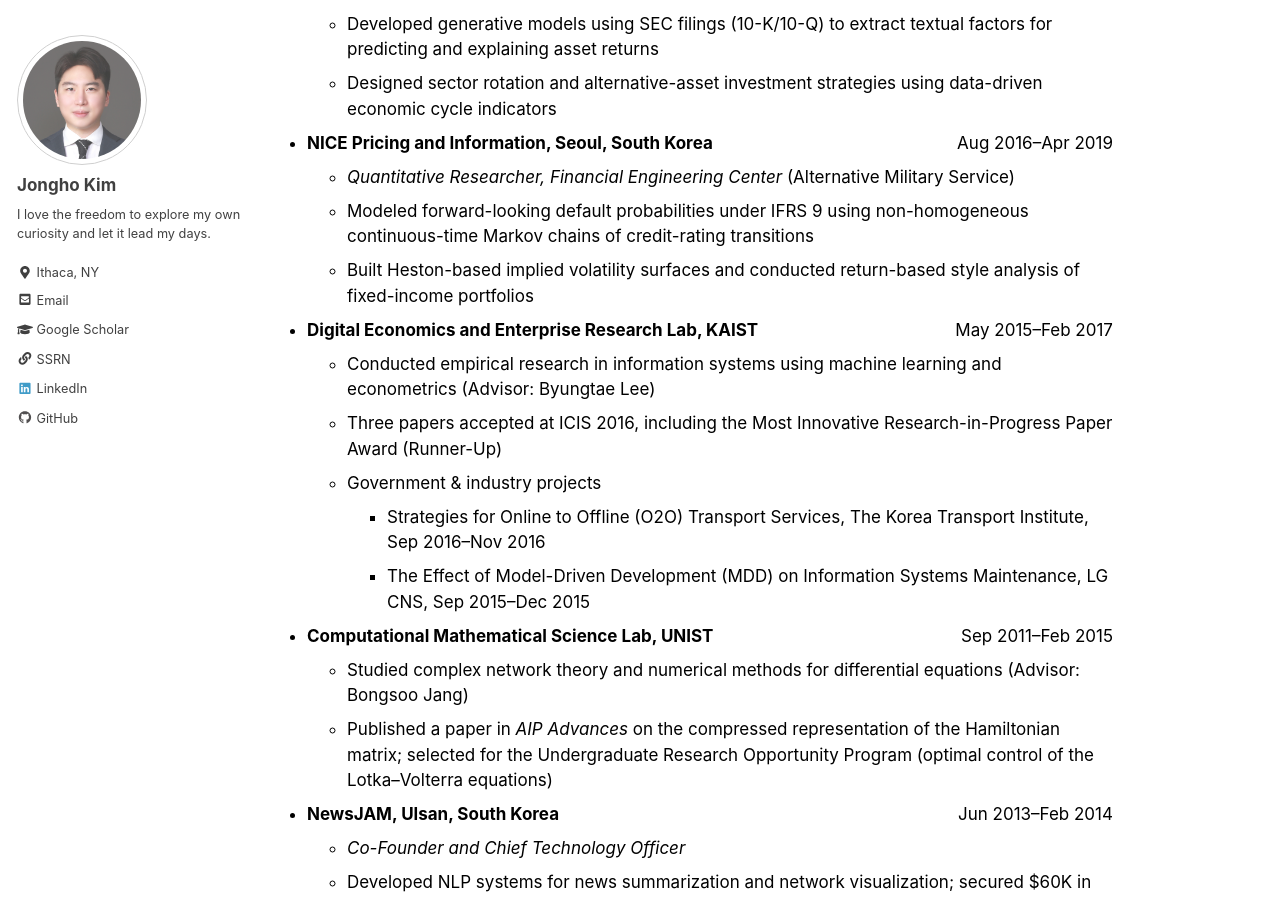
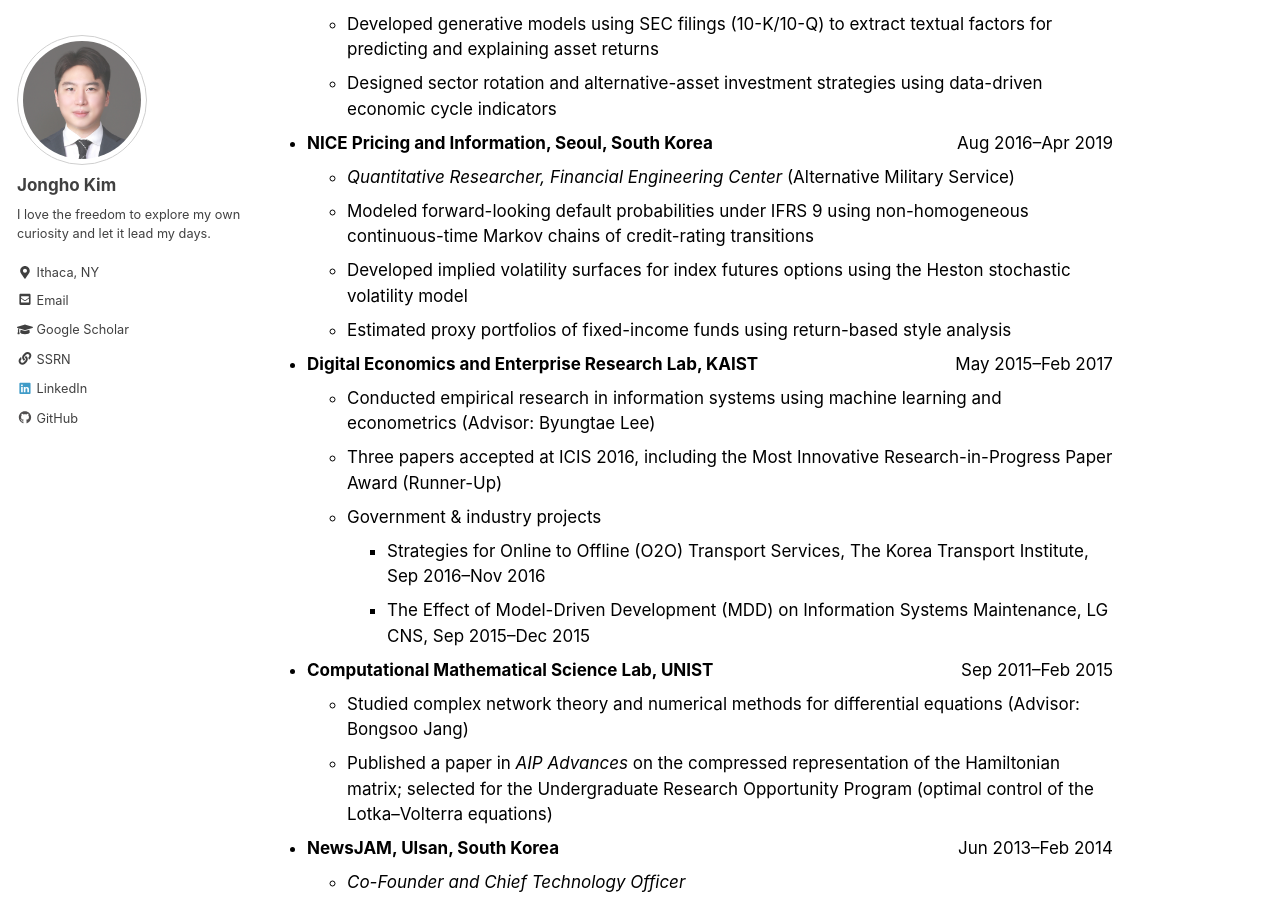
Before and after one commit to jonghkim/jonghkim.github.io, a Jekyll site: the page built from _pages/about.md, in a window 1280 px wide and 900 px high, scrolled down 2005 px. Built offline with Jekyll 4.4.1, drawn with Linux system fonts in a browser that asks for light colours.

Commit message:
Sync website with October 2026 CV

```diff
--- a/_pages/about.md
+++ b/_pages/about.md
@@ -64,7 +64,8 @@ last_modified_at: 2026-10-21
 - **NICE Pricing and Information, Seoul, South Korea** <span style="float:right">Aug 2016–Apr 2019</span>
     - *Quantitative Researcher, Financial Engineering Center* (Alternative Military Service)
     - Modeled forward-looking default probabilities under IFRS 9 using non-homogeneous continuous-time Markov chains of credit-rating transitions
-    - Built Heston-based implied volatility surfaces and conducted return-based style analysis of fixed-income portfolios
+    - Developed implied volatility surfaces for index futures options using the Heston stochastic volatility model
+    - Estimated proxy portfolios of fixed-income funds using return-based style analysis
 
 - **Digital Economics and Enterprise Research Lab, KAIST** <span style="float:right">May 2015–Feb 2017</span>
     - Conducted empirical research in information systems using machine learning and econometrics (Advisor: Byungtae Lee)
```
Also changed, not shown: 1 other file.
